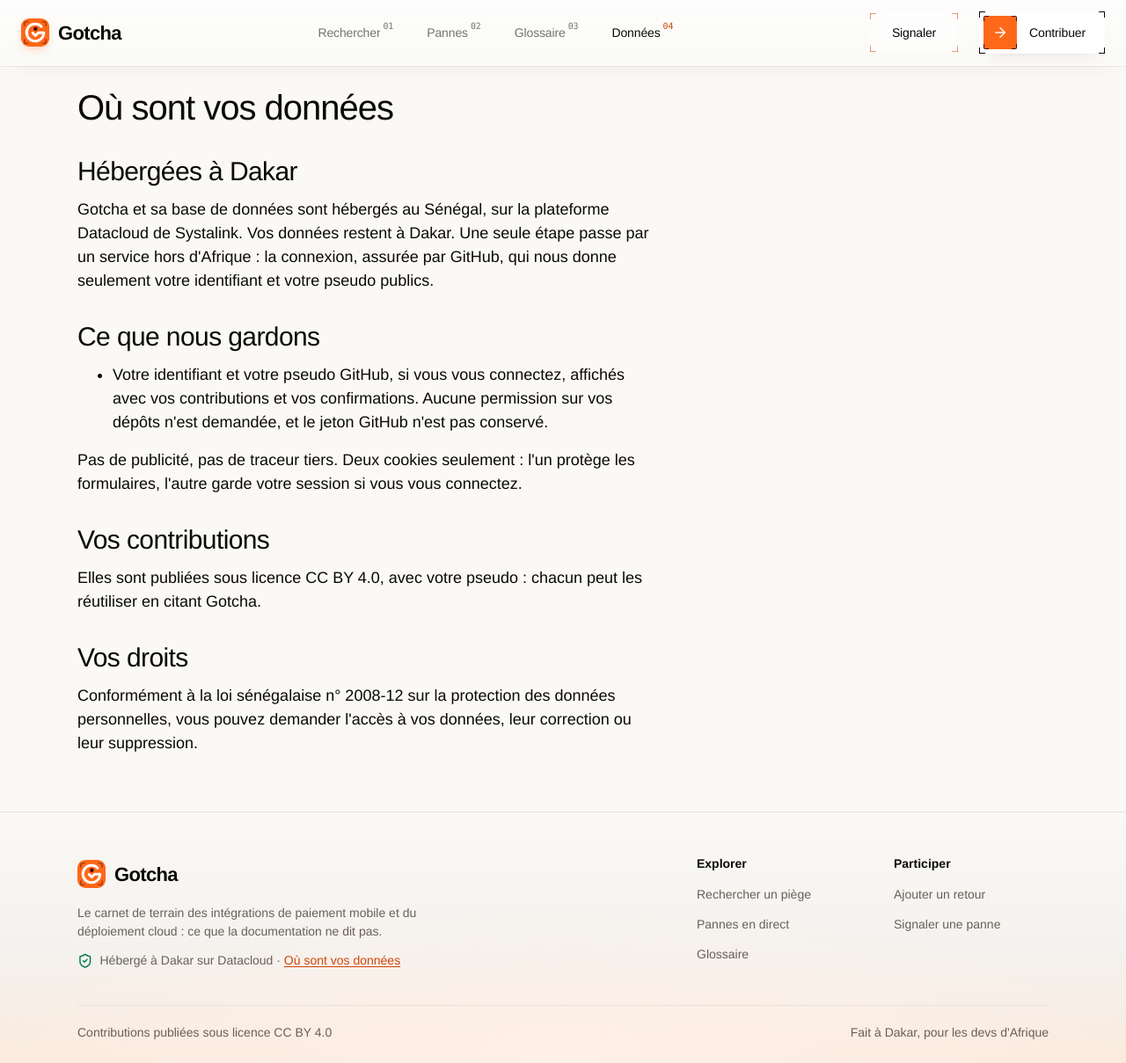
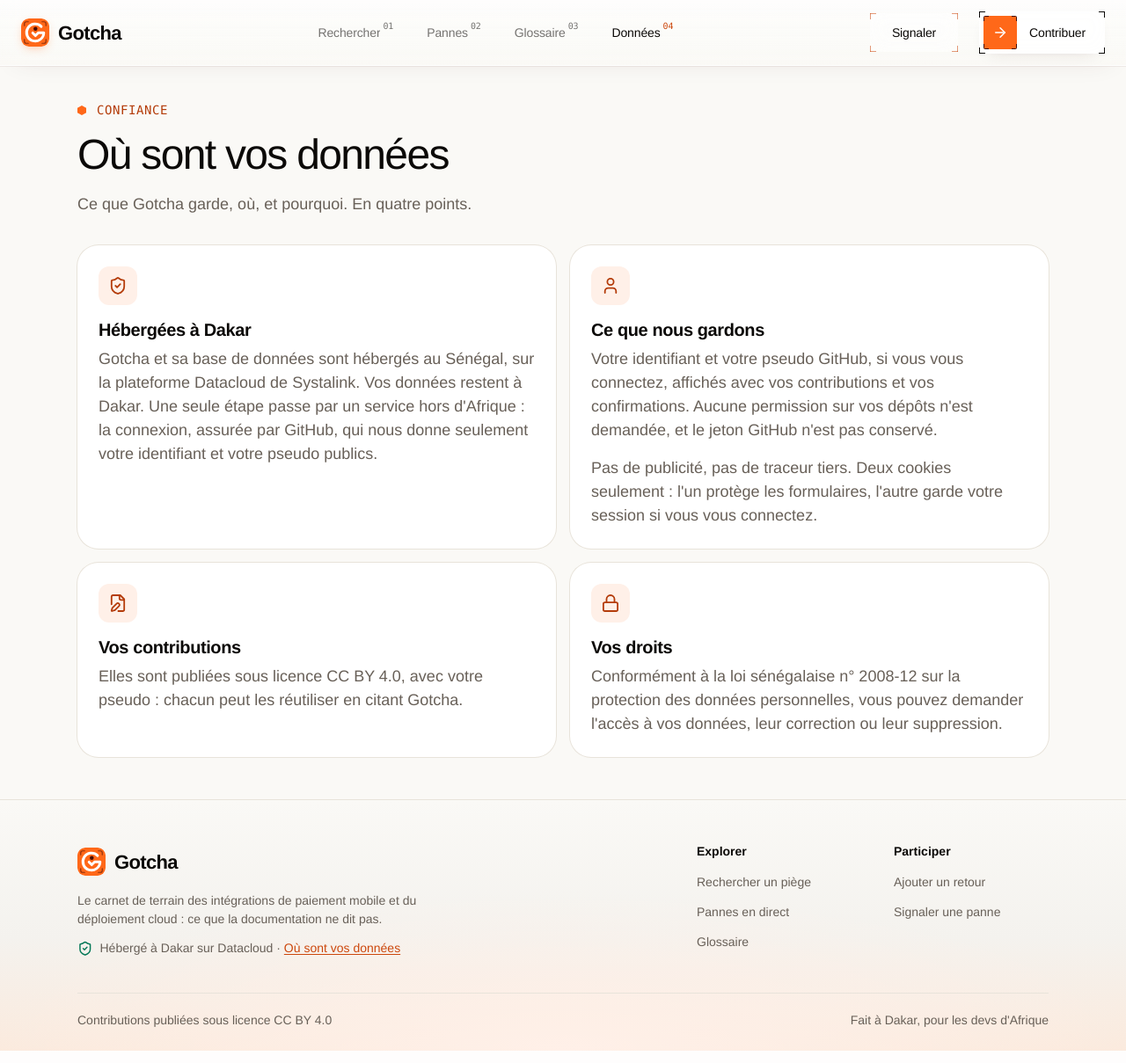
Before and after one commit to abdlaziz221/gotcha, a FastAPI app: page /ou-sont-vos-donnees in a window 1280 px wide. Shown: the whole page at 88% size. Run offline with FastAPI, Linux system fonts and the light colour scheme; parts of the project's set-up code (start-up, migrations or seed data) failed here and were passed over.

Commit message:
style(ui): glossaire en cartes avec initiales, données en quatre piliers, relecture
Co-Authored-By: Claude Opus 5.5 <noreply@anthropic.com>

```diff
--- a/app/web/static/css/pages.css
+++ b/app/web/static/css/pages.css
@@ -19,10 +19,66 @@
 /* Tableaux : défilent dans leur conteneur, jamais la page. */
 .table-wrap { overflow-x: auto; border: 1px solid var(--color-border); border-radius: var(--radius-md); }
 
-/* Glossaire */
-.glossary dt { margin-top: var(--space-5); font-weight: 500; }
+/* Glossaire : initiales collantes, une carte par terme, le terme visé surligné. */
+.az { position: sticky; top: 76px; z-index: 5; display: flex; flex-wrap: wrap; gap: var(--space-1); margin: 0 0 var(--space-6); padding: var(--space-2) 0; background-color: var(--color-bg); }
 
-.glossary dd { margin: var(--space-1) 0 0; color: var(--color-text-secondary); }
+.az a { display: grid; place-items: center; min-width: 2.25rem; height: 2.25rem; border-radius: var(--radius-sm); color: var(--color-text-secondary); font-family: var(--font-mono); font-size: var(--text-small); text-decoration: none; }
+
+.az a:hover { background-color: var(--color-brand-tint); color: var(--color-primary-hover); }
+
+.glossary { display: grid; gap: var(--space-3); max-width: none; margin: 0; }
+
+.term { padding: var(--space-5); border-radius: var(--radius-md); background-color: var(--color-surface-raised); box-shadow: 0 0 0 1px var(--color-border); scroll-margin-top: 140px; transition: box-shadow 300ms ease; }
+
+.term:target { box-shadow: 0 0 0 2px var(--color-brand); }
+
+.term dt { font-size: 1.0625rem; font-weight: 600; }
+
+.term dd { margin: var(--space-2) 0 0; color: var(--color-text-secondary); }
+
+/* Où sont vos données : quatre piliers. */
+.pillars { display: grid; gap: var(--space-4); }
+
+.pillar { margin: 0; padding: var(--space-6); border-radius: var(--radius-lg); background-color: var(--color-surface-raised); box-shadow: 0 0 0 1px var(--color-border); }
+
+.pillar > .icon { width: 2.75rem; height: 2.75rem; padding: 0.7rem; border-radius: 12px; background-color: var(--color-brand-tint); color: var(--color-primary-hover); }
+
+.pillar h2 { margin: var(--space-4) 0 var(--space-2); font-size: 1.25rem; font-weight: 600; }
+
+.pillar p { color: var(--color-text-secondary); }
+
+.pillar > :last-child { margin-bottom: 0; }
+
+/* Relecture : file d'attente, usage, confirmations. */
+.queue + .queue { margin-top: var(--space-12); }
+
+.queue h2 { display: flex; align-items: baseline; gap: var(--space-3); margin: 0 0 var(--space-4); }
+
+.contribution { margin: 0 0 var(--space-4); padding: var(--space-6); border-radius: var(--radius-md); background-color: var(--color-surface-raised); box-shadow: 0 0 0 1px var(--color-border); }
+
+.contribution .card__title { font-size: 1.25rem; font-weight: 600; }
+
+.contribution__source { display: flex; align-items: flex-start; gap: var(--space-2); overflow-wrap: anywhere; font-size: var(--text-small); }
+
+.contribution .form--inline { margin-top: var(--space-5); padding-top: var(--space-5); border-top: 1px solid var(--color-border); }
+
+.confirmations { display: grid; gap: var(--space-3); max-width: none; padding: 0; list-style: none; }
+
+.confirmations li { margin: 0; padding: var(--space-4) var(--space-5); border-radius: var(--radius-md); background-color: var(--color-surface-raised); box-shadow: 0 0 0 1px var(--color-border); }
+
+.confirmations p { margin: 0; }
+
+.confirmations__head { display: flex; flex-wrap: wrap; align-items: center; gap: var(--space-3); }
+
+.confirmations__meta { margin-top: var(--space-1); color: var(--color-text-secondary); font-size: var(--text-small); }
+
+.confirmations__proof { margin-top: var(--space-3); padding-left: var(--space-3); border-left: 2px solid var(--color-border-strong); color: var(--color-text-secondary); }
+
+@media (min-width: 48rem) {
+  .glossary { grid-template-columns: repeat(2, minmax(0, 1fr)); }
+
+  .pillars { grid-template-columns: repeat(2, minmax(0, 1fr)); }
+}
 
 /* En-tête des pages intérieures : libellé à alvéole, titre, phrase d'introduction. */
 .page-head { margin: var(--space-10) 0 var(--space-8); }
--- a/app/web/templates/pages/data.html
+++ b/app/web/templates/pages/data.html
@@ -1,22 +1,37 @@
 {% extends "base.html" %}
+{% from "components/icons.html" import icon %}
 
 {% block content %}
-<article class="prose">
+<header class="page-head">
+  <p class="eyebrow">Confiance</p>
   <h1>{{ page.meta.title }}</h1>
+  <p class="page-head__lead">Ce que Gotcha garde, où, et pourquoi. En quatre points.</p>
+</header>
 
-  <h2>Hébergées à Dakar</h2>
-  <p>Gotcha et sa base de données sont hébergés au Sénégal, sur la plateforme Datacloud de Systalink. Vos données restent à Dakar. Une seule étape passe par un service hors d'Afrique : la connexion, assurée par GitHub, qui nous donne seulement votre identifiant et votre pseudo publics.</p>
+<div class="pillars">
+  <section class="pillar" aria-labelledby="dakar">
+    {{ icon("shield-check", size=20) }}
+    <h2 id="dakar">Hébergées à Dakar</h2>
+    <p>Gotcha et sa base de données sont hébergés au Sénégal, sur la plateforme Datacloud de Systalink. Vos données restent à Dakar. Une seule étape passe par un service hors d'Afrique : la connexion, assurée par GitHub, qui nous donne seulement votre identifiant et votre pseudo publics.</p>
+  </section>
 
-  <h2>Ce que nous gardons</h2>
-  <ul>
-    <li><strong>Votre identifiant et votre pseudo GitHub</strong>, si vous vous connectez, affichés avec vos contributions et vos confirmations. Aucune permission sur vos dépôts n'est demandée, et le jeton GitHub n'est pas conservé.</li>
-  </ul>
-  <p>Pas de publicité, pas de traceur tiers. Deux cookies seulement : l'un protège les formulaires, l'autre garde votre session si vous vous connectez.</p>
+  <section class="pillar" aria-labelledby="gardons">
+    {{ icon("user", size=20) }}
+    <h2 id="gardons">Ce que nous gardons</h2>
+    <p><strong>Votre identifiant et votre pseudo GitHub</strong>, si vous vous connectez, affichés avec vos contributions et vos confirmations. Aucune permission sur vos dépôts n'est demandée, et le jeton GitHub n'est pas conservé.</p>
+    <p>Pas de publicité, pas de traceur tiers. Deux cookies seulement : l'un protège les formulaires, l'autre garde votre session si vous vous connectez.</p>
+  </section>
 
-  <h2>Vos contributions</h2>
-  <p>Elles sont publiées sous licence CC BY 4.0, avec votre pseudo : chacun peut les réutiliser en citant Gotcha.</p>
+  <section class="pillar" aria-labelledby="contributions">
+    {{ icon("file-pen", size=20) }}
+    <h2 id="contributions">Vos contributions</h2>
+    <p>Elles sont publiées sous licence CC BY 4.0, avec votre pseudo : chacun peut les réutiliser en citant Gotcha.</p>
+  </section>
 
-  <h2>Vos droits</h2>
-  <p>Conformément à la loi sénégalaise n° 2008-12 sur la protection des données personnelles, vous pouvez demander l'accès à vos données, leur correction ou leur suppression.</p>
-</article>
+  <section class="pillar" aria-labelledby="droits">
+    {{ icon("lock", size=20) }}
+    <h2 id="droits">Vos droits</h2>
+    <p>Conformément à la loi sénégalaise n° 2008-12 sur la protection des données personnelles, vous pouvez demander l'accès à vos données, leur correction ou leur suppression.</p>
+  </section>
+</div>
 {% endblock %}
```
Also changed, not shown: app/web/templates/pages/glossary.html (+17 -4 lines), app/web/templates/pages/review.html (+21 -13 lines).
